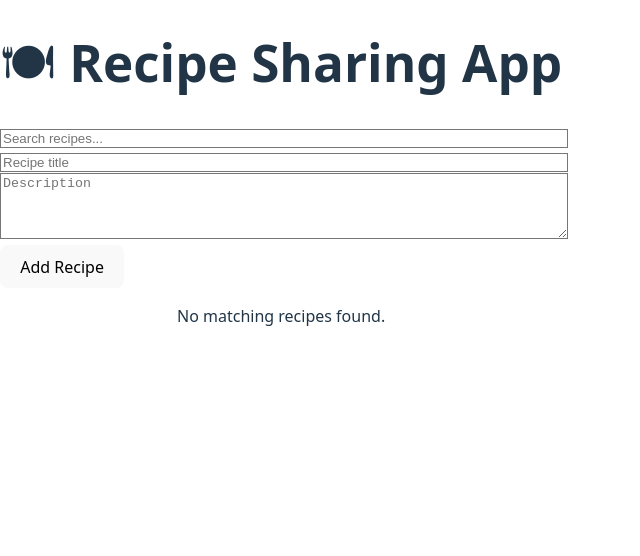
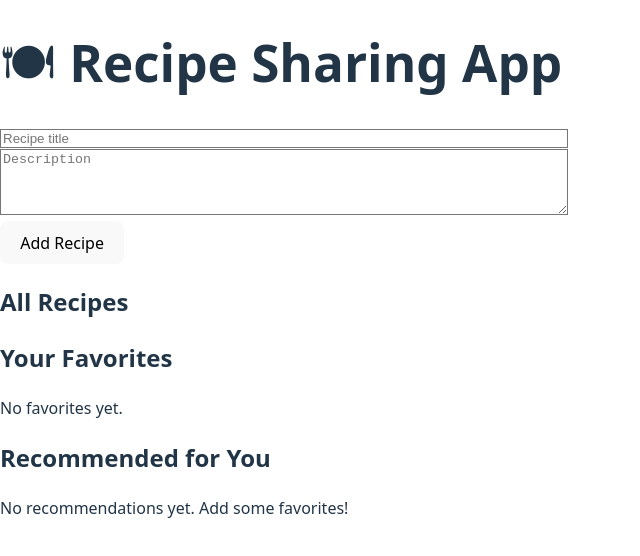
Before and after one commit to Adesegunadetutu/alx-fe-reactjs, a React (Vite) app in the folder recipe-sharing-app/: page / in a window 1280 px wide. Shown: the top 556 px of the page, without its empty margins (0-640 px from the left). Built offline with nearby package versions, Linux system fonts and the light colour scheme.

Commit message:
favorite

```diff
--- a/recipe-sharing-app/src/App.jsx
+++ b/recipe-sharing-app/src/App.jsx
@@ -1,62 +1,23 @@
-import { useState } from 'react';
-import { BrowserRouter as Router, Routes, Route } from 'react-router-dom';
 import AddRecipeForm from './components/AddRecipeForm';
 import RecipeList from './components/RecipeList';
-import RecipeDetails from './components/RecipeDetails';
+import FavoritesList from './components/FavoritesList';
+import RecommendationsList from './components/RecommendationsList';
 
-export default function App() {
-  const [searchQuery, setSearchQuery] = useState('');
-
+function App() {
   return (
-    <Router>
     <div className="min-h-screen bg-gray-100 px-4 py-8">
       <div className="max-w-2xl mx-auto bg-white shadow-lg rounded-lg p-6">
-          <h1 className="text-3xl font-bold text-center text-teal-600 mb-10">
+        <h1 className="text-3xl font-bold text-center text-teal-600 mb-12">
           🍽 Recipe Sharing App
         </h1>
 
-          <Routes>
-            <Route
-              path="/"
-              element={
-                <>{/* Search Input */}
-                  <section className="mb-6">
-                    <input
-                      type="text"
-                      placeholder="Search recipes..."
-                      value={searchQuery}
-                      onChange={(e) => setSearchQuery(e.target.value)}
-                      className="w-full px-4 py-2 border rounded-md focus:outline-none focus:ring-2 focus:ring-teal-500"
-                    />
-                  </section>
-                  {/* Add Recipe Form */}
-                  <section className="mb-8">
         <AddRecipeForm />
-                  </section>
-
-
-
-                  {/* Recipe List with Filter */}
-                  <section>
-                    <RecipeList searchQuery={searchQuery} />
-                  </section>
-                </>
-              }
-            />
-
-            <Route path="/recipe/:id" element={<RecipeDetails />} />
-
-            <Route
-              path="*"
-              element={
-                <p className="text-center text-red-500 text-lg mt-10">
-                  404 - Page not found
-                </p>
-              }
-            />
-          </Routes>
+        <RecipeList />
+        <FavoritesList />
+        <RecommendationsList />
       </div>
     </div>
-    </Router>
   );
 }
+
+export default App;
--- /dev/null
+++ b/recipe-sharing-app/src/components/FavoritesList.jsx
@@ -0,0 +1,25 @@
+import { useRecipeStore } from '../components/recipeStore';
+
+const FavoritesList = () => {
+  const { favorites, recipes } = useRecipeStore();
+
+  const favoriteRecipes = recipes.filter((r) => favorites.includes(r.id));
+
+  return (
+    <div className="mt-12">
+      <h2 className="text-xl font-semibold mb-4">Your Favorites</h2>
+      {favoriteRecipes.length === 0 ? (
+        <p>No favorites yet.</p>
+      ) : (
+        favoriteRecipes.map((recipe) => (
+          <div key={recipe.id} className="border p-4 rounded mb-4">
+            <h3 className="text-lg font-bold">{recipe.title}</h3>
+            <p>{recipe.description}</p>
+          </div>
+        ))
+      )}
+    </div>
+  );
+};
+
+export default FavoritesList;
--- a/recipe-sharing-app/src/components/RecipeList.jsx
+++ b/recipe-sharing-app/src/components/RecipeList.jsx
@@ -1,28 +1,33 @@
-import { useRecipeStore } from './recipeStore';
-import { Link } from 'react-router-dom';
+import { useRecipeStore } from '../components/recipeStore';
 
-export default function RecipeList() {
-  const recipes = useRecipeStore((state) => state.filteredRecipes);
+const RecipeList = () => {
+  const { recipes, favorites, addFavorite, removeFavorite } = useRecipeStore();
 
-  if (recipes.length === 0) {
-    return <p className="text-gray-500 text-center">No matching recipes found.</p>;
-  }
+  const toggleFavorite = (id) => {
+    if (favorites.includes(id)) {
+      removeFavorite(id);
+    } else {
+      addFavorite(id);
+    }
+  };
 
   return (
-    <div className="space-y-6">
+    <div>
+      <h2 className="text-xl font-semibold mb-4">All Recipes</h2>
       {recipes.map((recipe) => (
-        <div
-          key={recipe.id}
-          className="border border-gray-300 rounded-md p-4 bg-gray-50"
-        >
-          <h2 className="text-xl font-semibold text-teal-700">
-            <Link to={`/recipe/${recipe.id}`} className="hover:underline">
-              {recipe.title}
-            </Link>
-          </h2>
-          <p className="text-gray-600">{recipe.description}</p>
+        <div key={recipe.id} className="border p-4 rounded mb-4">
+          <h3 className="text-lg font-bold">{recipe.title}</h3>
+          <p>{recipe.description}</p>
+          <button
+            onClick={() => toggleFavorite(recipe.id)}
+            className="mt-2 text-sm text-teal-600 hover:underline"
+          >
+            {favorites.includes(recipe.id) ? '💔 Remove Favorite' : '❤️ Add to Favorites'}
+          </button>
         </div>
       ))}
     </div>
   );
-}
+};
+
+export default RecipeList;
--- /dev/null
+++ b/recipe-sharing-app/src/components/RecommendationsList.jsx
@@ -0,0 +1,28 @@
+import { useEffect } from 'react';
+import { useRecipeStore } from '../components/recipeStore';
+
+const RecommendationsList = () => {
+  const { recommendations, generateRecommendations } = useRecipeStore();
+
+  useEffect(() => {
+    generateRecommendations();
+  }, []);
+
+  return (
+    <div className="mt-12">
+      <h2 className="text-xl font-semibold mb-4">Recommended for You</h2>
+      {recommendations.length === 0 ? (
+        <p>No recommendations yet. Add some favorites!</p>
+      ) : (
+        recommendations.map((recipe) => (
+          <div key={recipe.id} className="border p-4 rounded mb-4">
+            <h3 className="text-lg font-bold">{recipe.title}</h3>
+            <p>{recipe.description}</p>
+          </div>
+        ))
+      )}
+    </div>
+  );
+};
+
+export default RecommendationsList;
--- a/recipe-sharing-app/src/components/recipeStore.js
+++ b/recipe-sharing-app/src/components/recipeStore.js
@@ -2,20 +2,29 @@ import { create } from 'zustand';
 
 export const useRecipeStore = create((set) => ({
   recipes: [],
-  searchTerm: '',
-  filteredRecipes: [],
-  setRecipes: (newRecipes) =>
+  favorites: [],
+  recommendations: [],
+
+  setRecipes: (recipes) => set({ recipes }),
+
+  addFavorite: (id) =>
     set((state) => ({
-      recipes: newRecipes,
-      filteredRecipes: newRecipes.filter((recipe) =>
-        recipe.title.toLowerCase().includes(state.searchTerm.toLowerCase())
-      ),
+      favorites: state.favorites.includes(id)
+        ? state.favorites
+        : [...state.favorites, id],
     })),
-  setSearchTerm: (term) =>
+
+  removeFavorite: (id) =>
     set((state) => ({
-      searchTerm: term,
-      filteredRecipes: state.recipes.filter((recipe) =>
-        recipe.title.toLowerCase().includes(term.toLowerCase())
-      ),
+      favorites: state.favorites.filter((favId) => favId !== id),
     })),
+
+  generateRecommendations: () =>
+    set((state) => {
+      const recommended = state.recipes.filter(
+        (recipe) =>
+          state.favorites.includes(recipe.id) && Math.random() > 0.3
+      );
+      return { recommendations: recommended };
+    }),
 }));
```
Lines whose indentation alone changed are shown as unchanged.
